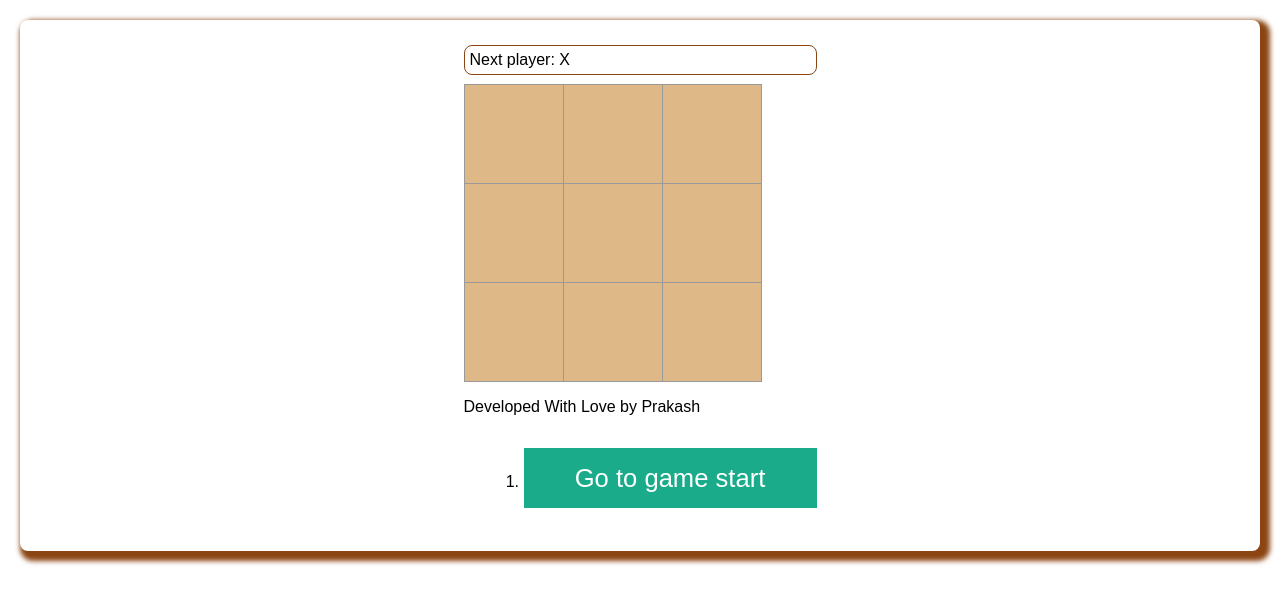
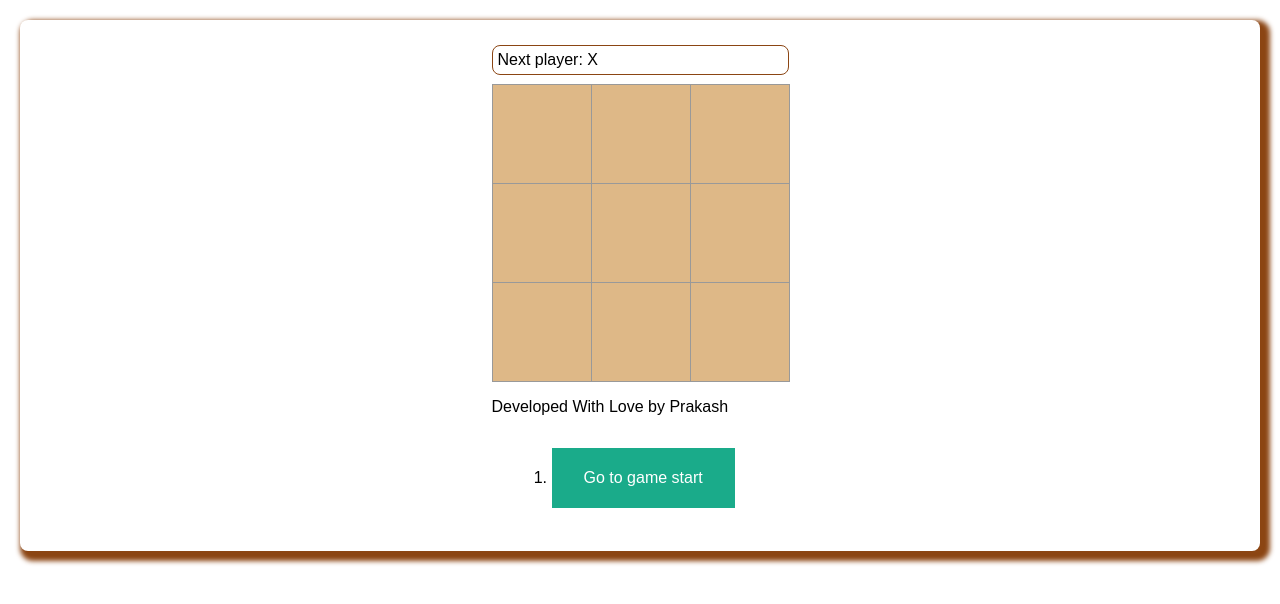
Before and after one commit to Prakash-Ravichandran/Tic_Tac_Toe, a React (Create React App) app: page / in a window 1280 px wide. Shown: the top 604 px of the page. Built offline with nearby package versions, Linux system fonts and the light colour scheme.

Commit message:
feat: font styles

```diff
--- a/src/App.css
+++ b/src/App.css
@@ -153,7 +153,7 @@ button.jump {
   border: none;
   position: relative;
   height: 60px;
-  font-size: 1.6em;
+  font-size: 1em;
   padding: 0 2em;
   cursor: pointer;
   transition: 800ms ease all;
```
